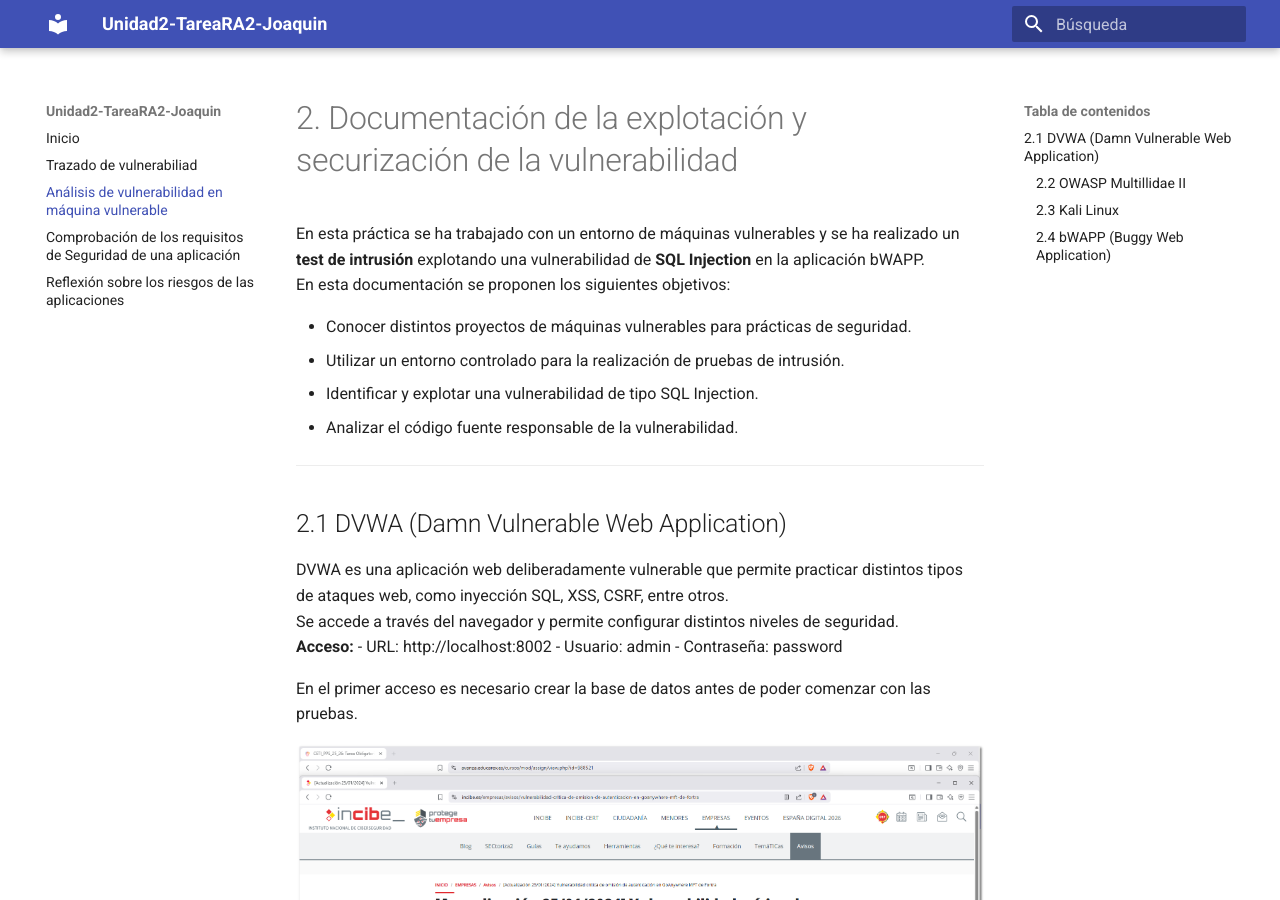
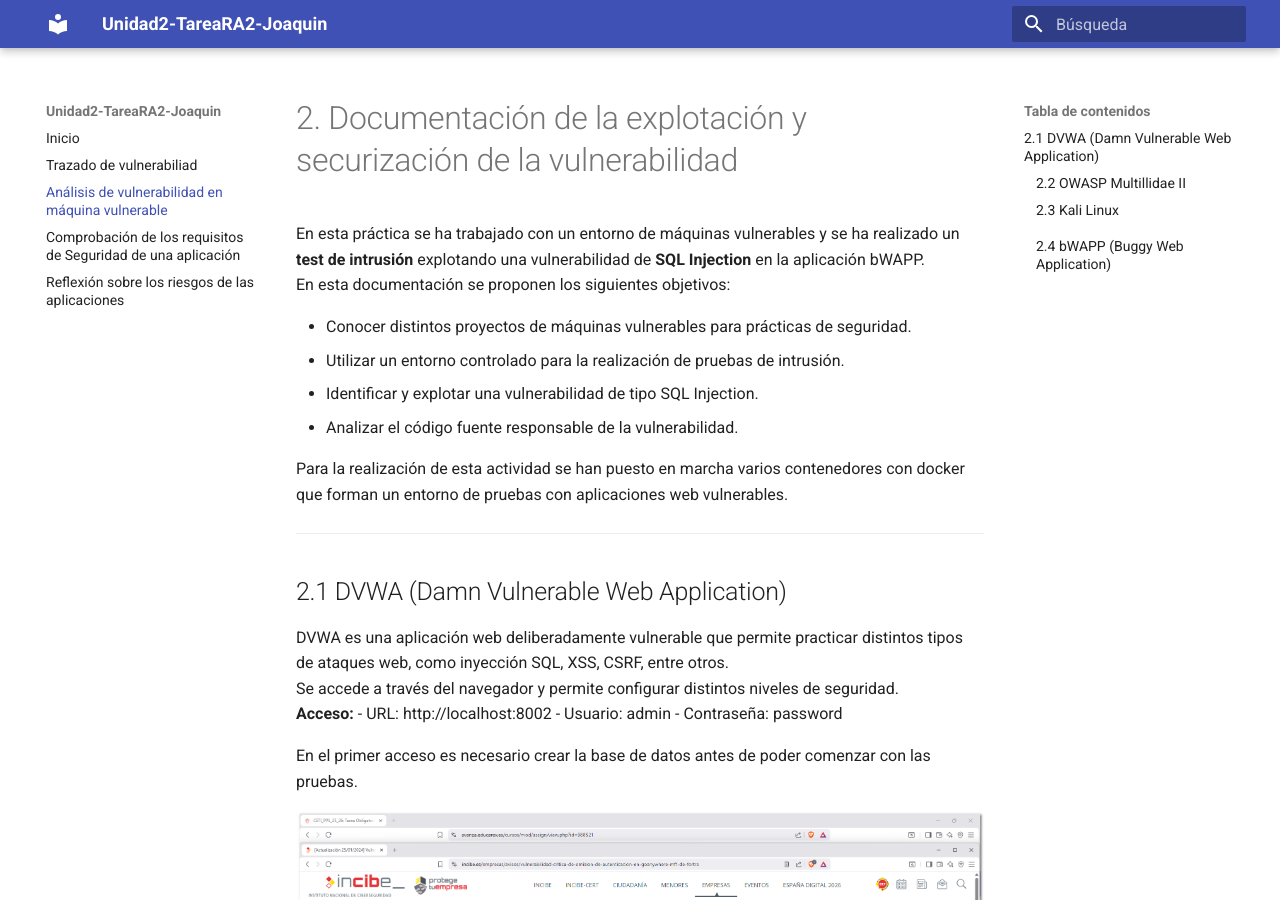
Before and after one commit to JBLeopard/Unidad2-TareaRA2-Joaquin, an MkDocs documentation site: the page built from docs/analisisVulnerabilidad.md, in a window 1280 px wide and 900 px high. Built offline with MkDocs 1.6.1 and Material for MkDocs 9.7.7, drawn with Linux system fonts in a browser that asks for light colours.

Commit message:
Update analisisVulnerabilidad.md

````diff
--- a/docs/analisisVulnerabilidad.md
+++ b/docs/analisisVulnerabilidad.md
@@ -7,6 +7,8 @@
 - Utilizar un entorno controlado para la realización de pruebas de intrusión.
 - Identificar y explotar una vulnerabilidad de tipo SQL Injection.
 - Analizar el código fuente responsable de la vulnerabilidad.
+
+Para la realización de esta actividad se han puesto en marcha varios contenedores con docker que forman un entorno de pruebas con aplicaciones web vulnerables.
 
 ---
 
@@ -43,13 +45,13 @@
 
 Kali Linux se incluye como máquina de apoyo para la realización de pruebas de seguridad, utilizando herramientas de análisis y test de intrusión sobre el resto de aplicaciones.
 
-![Kali Linux](./imagenes/4.png)
 **Acceso:**
 Kali Linux se utiliza como máquina de apoyo para realizar pruebas de seguridad sobre el resto de aplicaciones.
 El acceso se realiza mediante terminal, utilizando herramientas de análisis y test de intrusión.
 ```bash
 docker run -it --name kali kali-linux/kali-rolling /bin/bash
 ```
+![Kali Linux](./imagenes/4.png)
 ---
 
 ### 2.4 bWAPP (Buggy Web Application)
````
Also changed, not shown: other parts of docs/analisisVulnerabilidad.md (+1 -1 lines).
